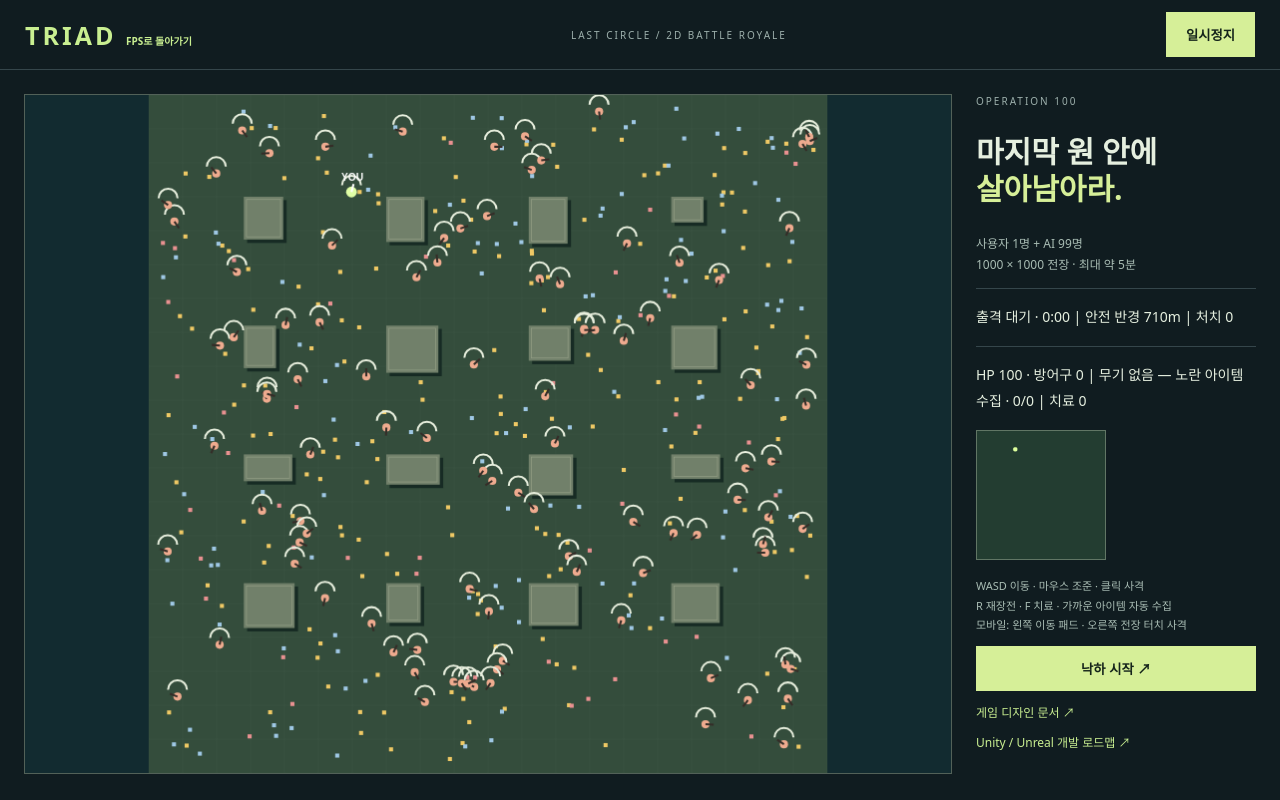
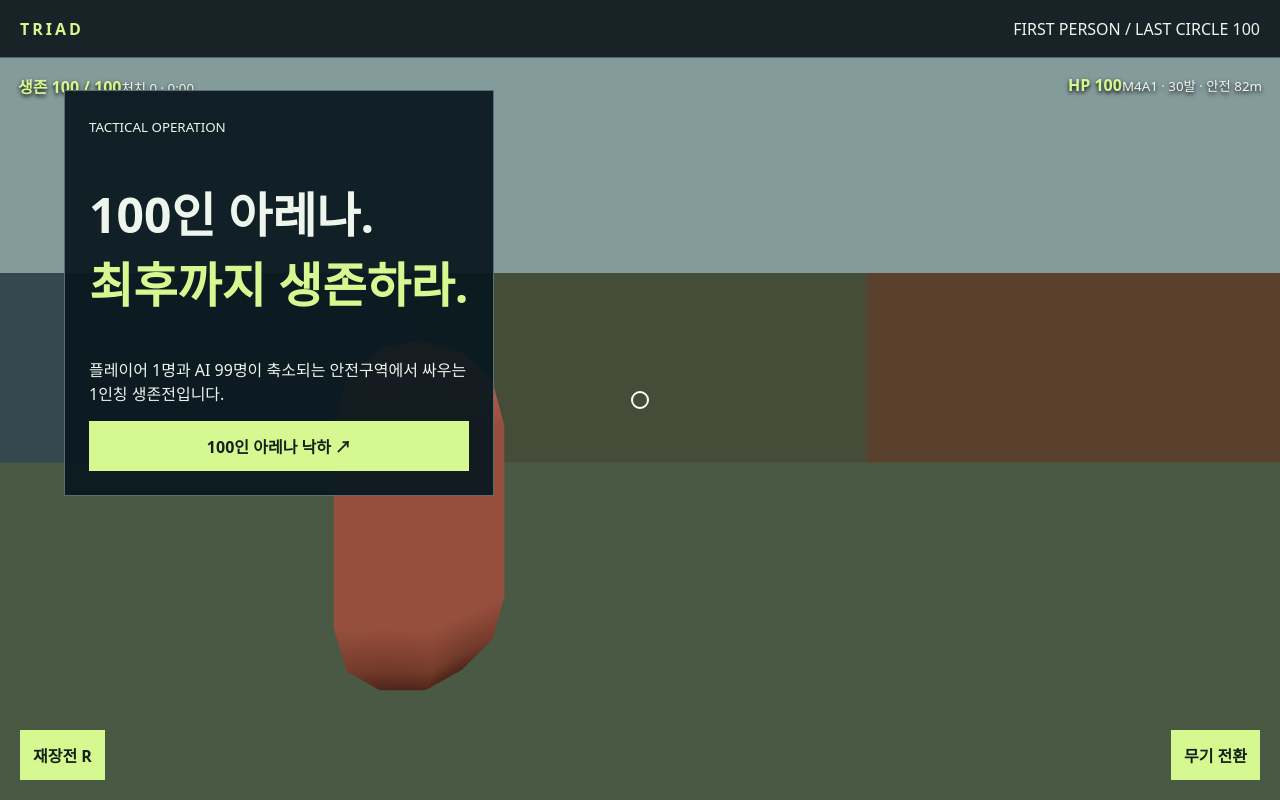
Before and after one commit to ocm851129-bot/fps, a website: page royale.html in a window 1280 px wide. Drawn offline with nearby package versions, Linux system fonts and the light colour scheme; animation ran at ten frames a second.

Commit message:
feat: convert hero and royale modes to FPS arenas

```diff
--- a/royale.html
+++ b/royale.html
@@ -1,4 +1 @@
-<!doctype html><html lang="ko"><head><meta charset="utf-8"><meta name="viewport" content="width=device-width,initial-scale=1,viewport-fit=cover"><title>TRIAD / LAST CIRCLE</title><link rel="stylesheet" href="royale.css"></head><body>
-<header><a href="index.html">TRIAD <small>FPS로 돌아가기</small></a><span>LAST CIRCLE / 2D BATTLE ROYALE</span><button id="pause-br">일시정지</button></header>
-<main><canvas id="arena" aria-label="1000 × 1000 배틀로얄 전장"></canvas><aside><div class="eyebrow">OPERATION 100</div><h1>마지막 원 안에<br><em>살아남아라.</em></h1><p>사용자 1명 + AI 99명<br>1000 × 1000 전장 · 최대 약 5분</p><div id="status" role="status"></div><div id="inventory"></div><canvas id="minimap" width="180" height="180" aria-label="안전 지역 미니맵"></canvas><p class="guide">WASD 이동 · 마우스 조준 · 클릭 사격<br>R 재장전 · F 치료 · 가까운 아이템 자동 수집<br>모바일: 왼쪽 이동 패드 · 오른쪽 전장 터치 사격</p><button id="new-br">낙하 시작 ↗</button><a href="royale-design.md">게임 디자인 문서 ↗</a><a href="royale-roadmap.md">Unity / Unreal 개발 로드맵 ↗</a></aside></main>
-<div id="touch-br"><div id="pad">MOVE</div><button id="heal-br">치료</button><button id="reload-br">재장전</button></div><div id="result-br" hidden><h2 id="result-title"></h2><p id="result-copy"></p><button id="watch-br">전장 보기</button><button id="retry-br">다시 낙하</button></div><script src="royale-core.js"></script><script src="royale.js"></script></body></html>
+<!doctype html><html lang="ko"><head><meta charset="utf-8"><meta name="viewport" content="width=device-width,initial-scale=1,viewport-fit=cover"><title>TRIAD / 100인 배틀로얄 FPS</title><link rel="stylesheet" href="mass-arena.css"></head><body data-mode="royale"><header><a href="index.html">TRIAD</a><span>FIRST PERSON / LAST CIRCLE 100</span></header><section id="menu" class="panel"><small>TACTICAL OPERATION</small><h1>100인 아레나.<br><em>최후까지 생존하라.</em></h1><p>플레이어 1명과 AI 99명이 축소되는 안전구역에서 싸우는 1인칭 생존전입니다.</p><button id="start">100인 아레나 낙하 ↗</button></section><div id="hud" class="hud" hidden><div><b id="alive"></b><small id="stats"></small></div><div><b id="health"></b><small id="weapon"></small></div></div><div class="cross"></div><div id="bottom" class="bar" hidden><button id="reload">재장전 R</button><button id="switch">무기 전환</button></div><section id="result" class="panel result" hidden><h2 id="result-title"></h2><p id="result-copy"></p><button id="retry">다시 시작</button></section><div class="touch"><div class="move"><button class="up" data-key="up">▲</button><button class="left" data-key="left">◀</button><button class="down" data-key="down">▼</button><button class="right" data-key="right">▶</button></div><button id="fire">사격</button></div><script src="weapons.js"></script><script type="module" src="mass-arena.js"></script></body></html>
```
